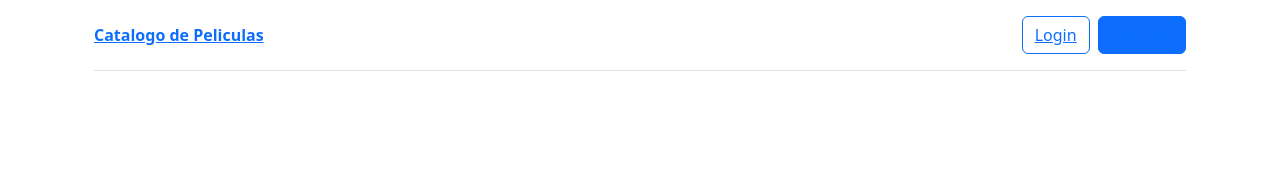
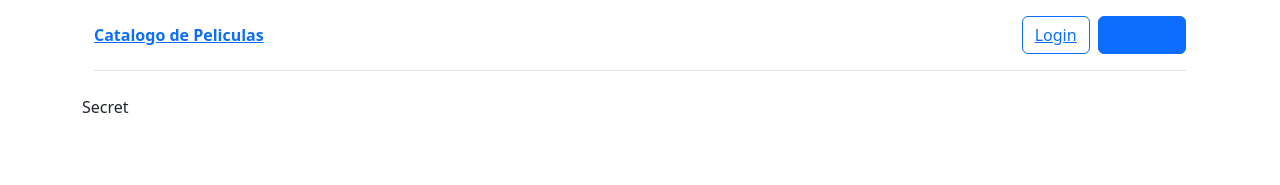
Before and after one commit to bazadrian/ProyectoFinalFront, a React (Vite) app: page /Secret in a window 1280 px wide. Shown: the top 185 px of the page. Built offline with nearby package versions, Linux system fonts and the light colour scheme.

Commit message:
first commit

```diff
--- a/package.json
+++ b/package.json
@@ -11,6 +11,7 @@
   },
   "dependencies": {
     "@popperjs/core": "^2.11.8",
+    "axios": "^1.7.2",
     "bootstrap": "^5.3.3",
     "react": "^18.3.1",
     "react-bootstrap": "^2.10.4",
--- a/src/App.jsx
+++ b/src/App.jsx
@@ -1,9 +1,6 @@
 import { BrowserRouter as Router, Routes, Route } from 'react-router-dom'
 import 'bootstrap/dist/css/bootstrap.min.css'
-import Dashboard from './pages/Dashboard'
-import Login from './pages/Login'
-import Register from './pages/Register'
-import Header from './components/Header'
+import { Dashboard, Login, Register, Header, Secret } from '@/pages'
 
 function App() {
 
@@ -17,6 +14,7 @@ function App() {
             <Route path='/' element={<Dashboard />} />
             <Route path='/Login' element={<Login />} />
             <Route path='/Register' element={<Register />} />
+            <Route path='/Secret' element={<Secret />} />
           </Routes>
         </div>
       </Router>
--- a/src/main.jsx
+++ b/src/main.jsx
@@ -1,6 +1,10 @@
 import React from 'react'
 import ReactDOM from 'react-dom/client'
 import App from './App.jsx'
+// Bootstrap CSS
+import 'bootstrap/dist/css/bootstrap.min.css'
+// Bootstrap Bundle JS
+import 'bootstrap/dist/js/bootstrap.bundle.min'
 
 ReactDOM.createRoot(document.getElementById('root')).render(
   <React.StrictMode>
--- /dev/null
+++ b/src/pages/Secret.jsx
@@ -0,0 +1,8 @@
+
+const Secret = () => {
+  return (
+    <div>Secret</div>
+  )
+}
+
+export default Secret
--- /dev/null
+++ b/src/pages/index.js
@@ -0,0 +1,7 @@
+import Dashboard from '@/pages/Dashboard'
+import Login from '@/pages/Login'
+import Register from '@/pages/Register'
+import Header from '@/components/Header'
+import Secret from '@/pages/Secret'
+
+export { Dashboard, Login, Register, Header, Secret}
```
Also changed, not shown: 1 other file (tests, documents, lock files or other folders).
